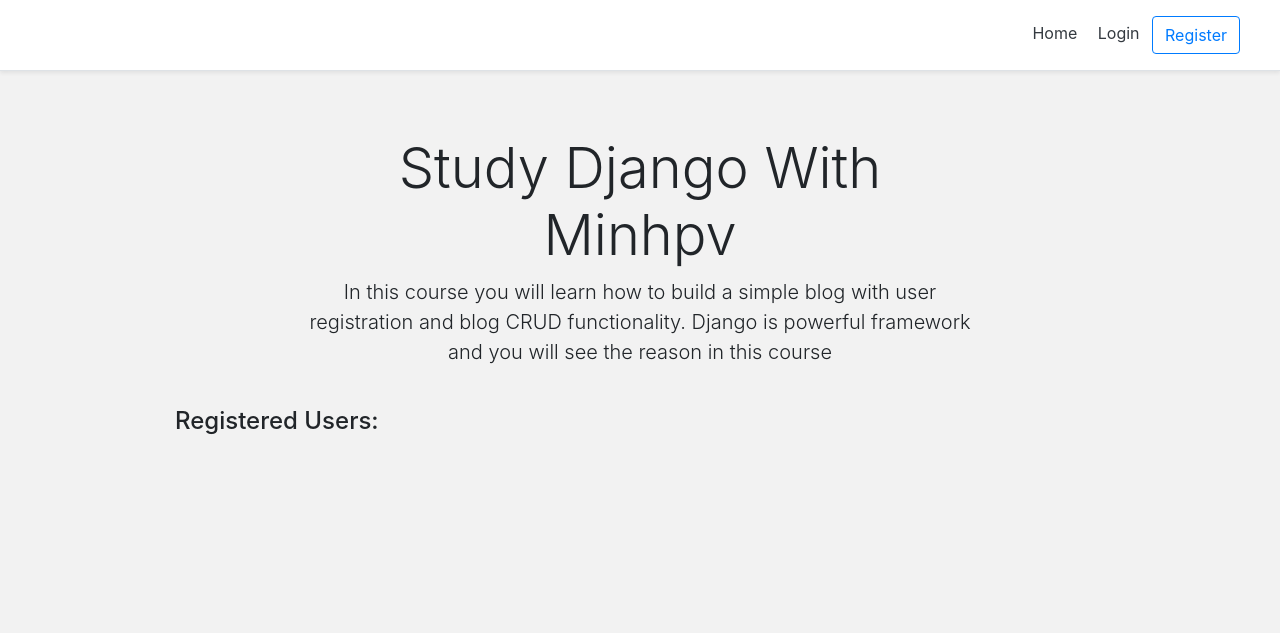
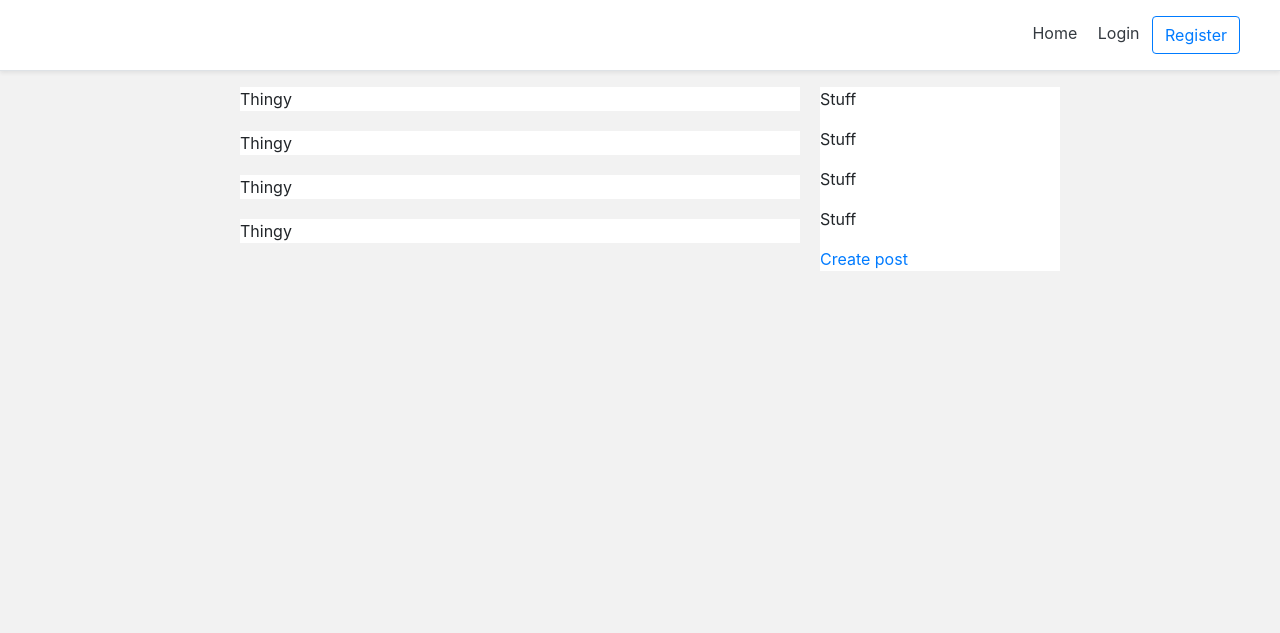
Before and after one commit to minhbka/StudyDjangoRestFrameWork, a Django app: template src/personal/templates/personal/home.html in a window 1280 px wide. Shown: the top 633 px of the page. Run offline with Django 3.2, Linux system fonts and the light colour scheme; the template is opened without the code that fills it, so the values that code supplies are empty; parts of the project's set-up code (start-up, migrations or seed data) failed here and were passed over; some libraries are stand-ins or nearby versions.

Commit message:
Modeling the Blog using Reddit.com

```diff
--- /dev/null
+++ b/src/blog/templates/blog/create_blog.html
@@ -0,0 +1,6 @@
+{% extends 'base.html' %}
+
+{% block content %}
+
+<p>Create a new Blog</p>
+{% endblock content %}
--- a/src/blog/views.py
+++ b/src/blog/views.py
@@ -1,3 +1,7 @@
 from django.shortcuts import render
+from blog.models import BlogPost
+# Create your views here.
 
-# Create your views here.
+
+def create_blog_view(request):
+    return render(request,"blog/create_blog.html",{})
--- a/src/mysite/urls.py
+++ b/src/mysite/urls.py
@@ -14,7 +14,7 @@ Including another URLconf
     2. Add a URL to urlpatterns:  path('blog/', include('blog.urls'))
 """
 from django.contrib import admin
-from django.urls import path
+from django.urls import path, include
 from django.contrib.auth import views as auth_views
 from django.conf import settings
 from django.conf.urls.static import static
@@ -29,6 +29,7 @@ from account.views import (
 urlpatterns = [
     path('admin/', admin.site.urls),
     path('', home_screen_view, name="home"),
+    path('blog/', include('blog.urls', 'blog')),
     path('register/', registration_view, name='register'),
     path('logout/', logout_view, name='logout'),
     path('login/', login_view, name='login'),
--- a/src/personal/templates/personal/home.html
+++ b/src/personal/templates/personal/home.html
@@ -1,17 +1,84 @@
 {% extends 'base.html' %}
 
 {% block content %}
-    <div class="pricing-header px-3 py-3 pt-md-5 pb-md-4 mx-auto text-center">
-      <h1 class="display-4">Study Django With Minhpv</h1>
-      <p class="lead">In this course you will learn how to build a simple blog with user registration and blog CRUD functionality. Django is powerful framework and you will see the reason in this course</p>
-    </div>
+    <style type="text/css">
+
+        @media (max-width: 768px) {
+            .right-column{
+                margin-left: 0px;
+            }
+        }
+
+        @media (min-width: 768px) {
+            .right-column{
+                margin-left: 20px;
+            }
+        }
+
+        .blog-post-container{
+            background-color: #fff;
+            margin-bottom: 20px;
+            width: 100%;
+        }
+        .create-post-bar{
+            background-color: #fff;
+            margin-bottom:20px;
+        }
+
+        .left-column{
+            padding:0px;
+        }
+
+        .right-column{
+            padding:0px;
+        }
+
+    </style>
 
     <div class="container">
-        <div class="d-flex flex-column"><!--Flex box-->
-            <h4>Registered Users:</h4>
-            {% for account in accounts %}
-                <p>{{account}}</p>
-            {% endfor %}
+        <div class="row"><!--Flex box-->
+
+            <!--Right 'create post' bar-->
+            <div class="create-post-bar d-lg-none col-lg-7 offset-lg-1">
+                <a href="{% url 'blog:create' %}">Create post</a>
+            </div>
+
+            <!-- End Right 'create post' bar-->
+
+            <!--Blog feed-->
+            <div class="left-column col-lg-7 offset-lg-1">
+                <div class="blog-post-container">
+                    <p>Thingy</p>
+                </div>
+
+                <div class="blog-post-container">
+                    <p>Thingy</p>
+                </div>
+
+                <div class="blog-post-container">
+                    <p>Thingy</p>
+                </div>
+                <div class="blog-post-container">
+                    <p>Thingy</p>
+                </div>
+
+            </div>
+
+            <!--End Blog feed-->
+
+            <!--Right 'create post' column-->
+            <div class="right-column col-lg-3 d-lg-flex d-none flex-column">
+                <div class="create-post-bar">
+                    <p>Stuff</p>
+                    <p>Stuff</p>
+                    <p>Stuff</p>
+                    <p>Stuff</p>
+                    <a href="{% url 'blog:create' %}">Create post</a>
+                </div>
+            </div>
+
+            <!-- End Right 'create post' column-->
+
         </div>
     </div>
 
```
Also changed, not shown: src/blog/urls.py (added, +8 -0 lines), src/db.sqlite3.
